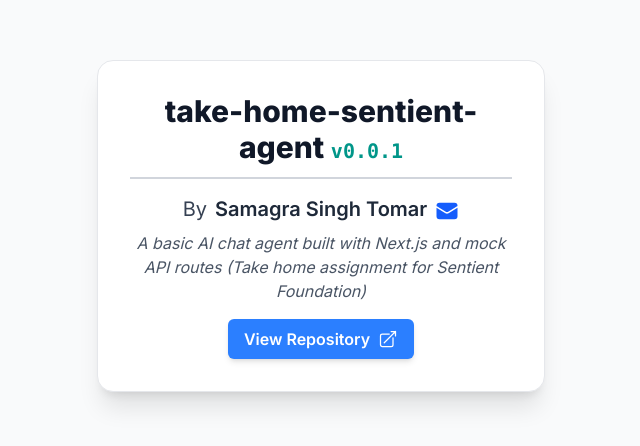
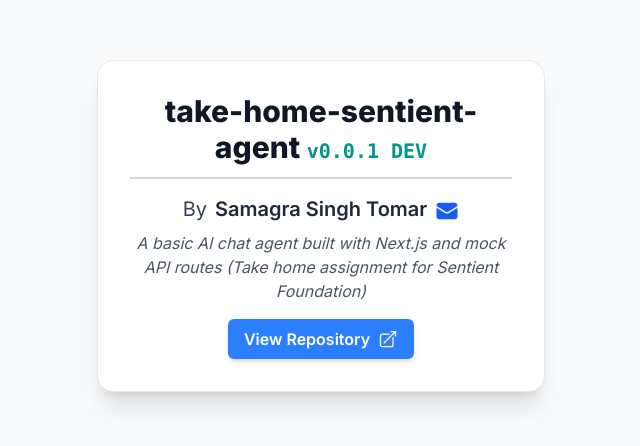
Before and after one commit to samagra-singh/take-home-sentient-agent, a Next.js app: page / in a window 1280 px wide. Shown: the part 174-620 px from the top of the page, without its empty margins (319-959 px from the left). Built offline with nearby package versions, Linux system fonts and the light colour scheme.

Commit message:
Testing Vercel

```diff
--- a/src/app/page.tsx
+++ b/src/app/page.tsx
@@ -56,7 +56,7 @@
             <h1 className="text-3xl font-extrabold pb-3 mb-4 border-b-2 border-gray-300">
               {data.name}{' '}
               <span className="font-mono text-xl text-teal-600">
-                v{data.version}
+                v{data.version} DEV
               </span>
             </h1>
 
```
